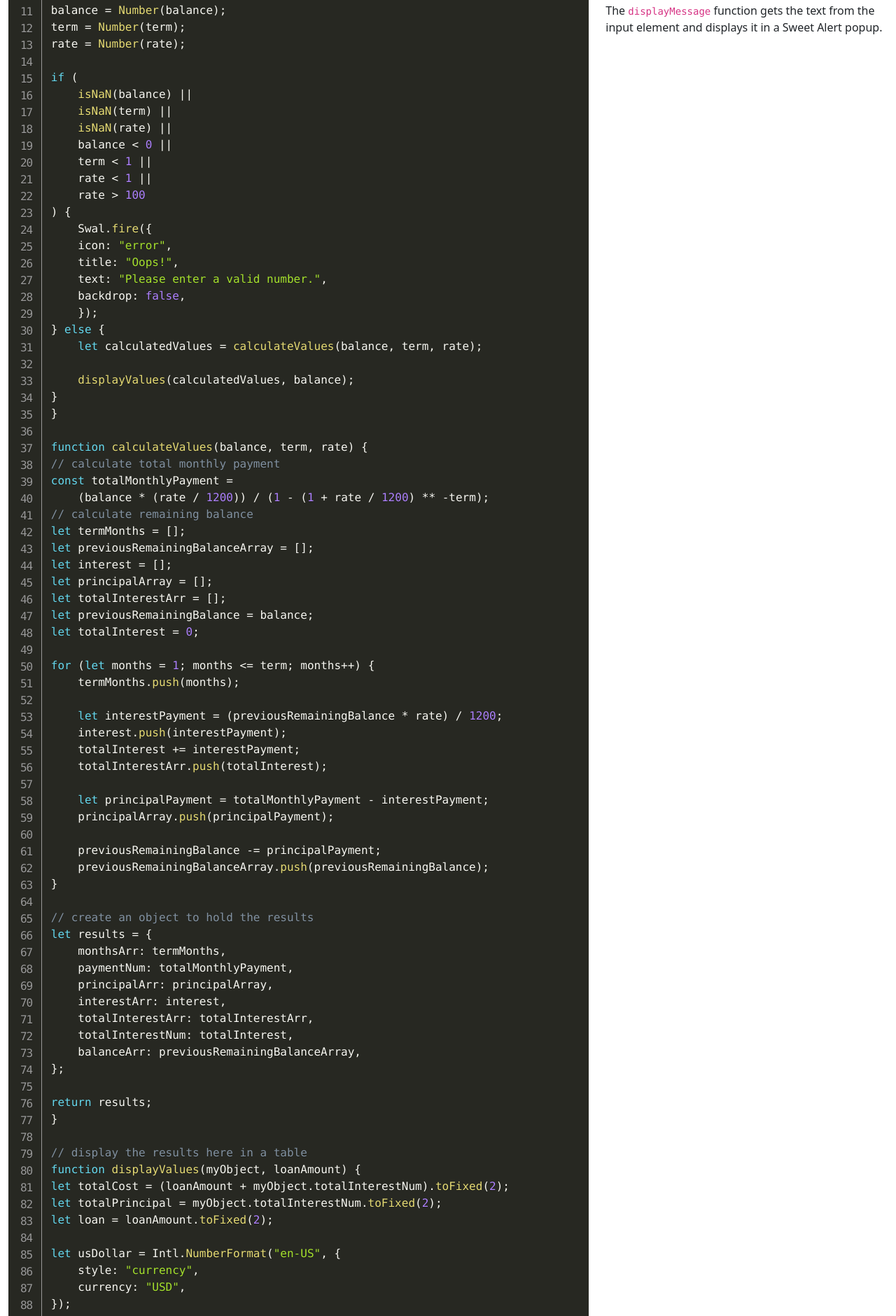
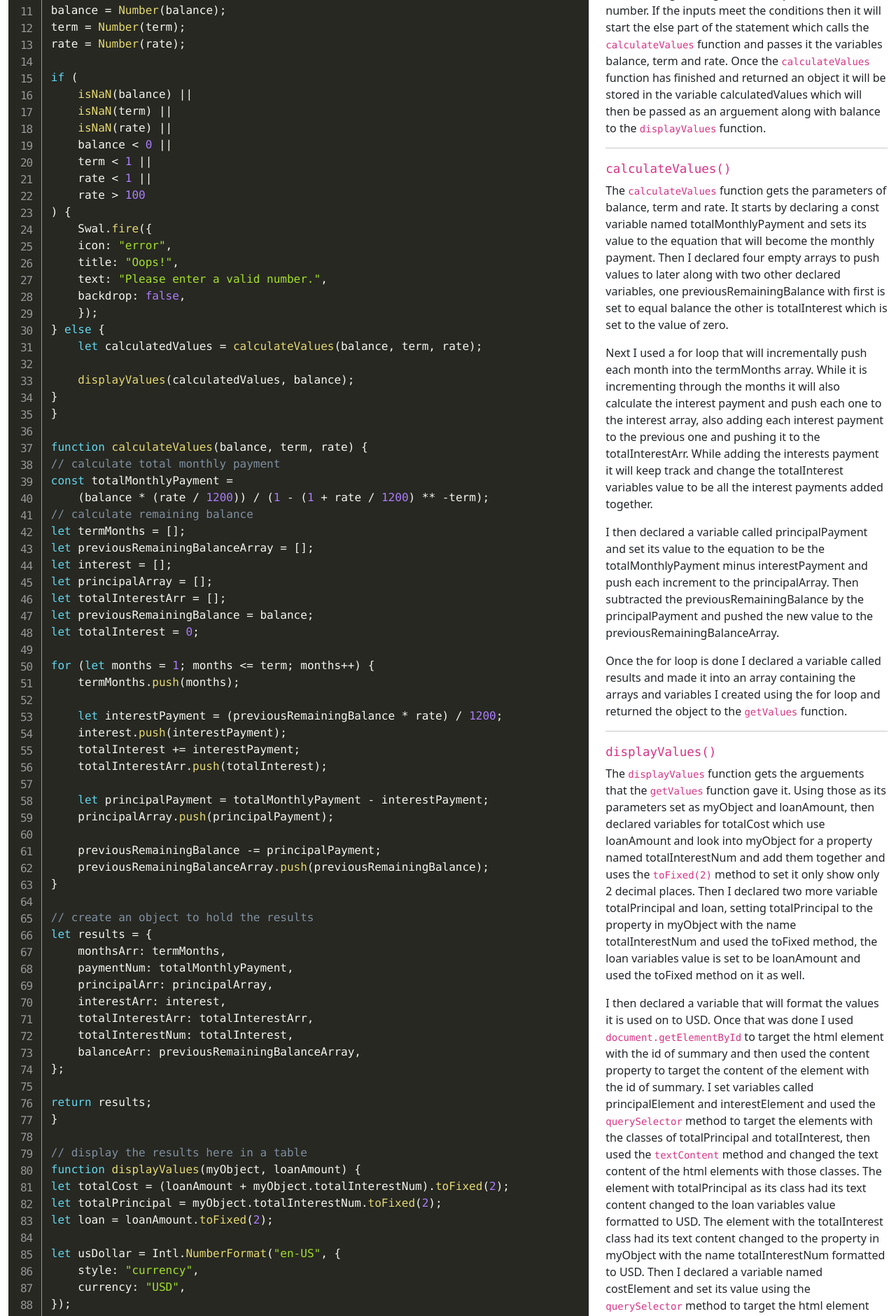
Before and after one commit to kylerigdon/Loan-Shark, a plain HTML site: page code.html in a window 1280 px wide. Shown: the part 440-2320 px from the top of the page at 70% size. Drawn offline with nearby package versions, Linux system fonts and the light colour scheme.

Commit message:
Added a description for each of my functions that shows on the code page

```diff
--- a/code.html
+++ b/code.html
@@ -186,8 +186,14 @@
                             let totalInterest = myObject.totalInterestNum.toFixed(2);
                             let payment = myObject.paymentNum.toFixed(2);
 
-                            tableHtml += `<tr>
-                            <td>${month}</td><td>${payment}</td><td>${principal}</td><td>${interest}</td><td>${totalInterests}</td><td>${balance}</td></tr>`;
+                            tableHtml += `&lt;tr>
+                            &lt;td>${month}&lt;/td>
+                            &lt;td>${payment}&lt;/td>
+                            &lt;td>${principal}&lt;/td>
+                            &lt;td>${interest}&lt;/td>
+                            &lt;td>${totalInterests}&lt;/td>
+                            &lt;td>${balance}&lt;/td>
+                            &lt;/tr>`;
                         }
 
                         let tbody = document.getElementById("tableContent");
@@ -202,21 +208,88 @@
                 <p>The code is structured in three functions.</p>
                 <h5><code>getValues()</code></h5>
                 <p>
-                    The <code>displayMessage</code> function gets the
-                    text from the input element and displays it in
-                    a Sweet Alert popup.
+                    The <code>getValues</code> function gets the
+                    numbers from the input elements. After it has retrieved
+                    the values of the three input elements it then converts each inputs type
+                    from string to number. Then it will run the if/else statement checking to make sure
+                    that the users inputs were numbers and make sure that other conditions are met, if
+                    they are not it will display an error message asking the user to please enter a
+                    valid number. If the inputs meet the conditions then it will start the else part
+                    of the statement which calls the <code>calculateValues</code> function and passes
+                    it the variables balance, term and rate. Once the <code>calculateValues</code>
+                    function has finished and returned an object it will be stored in the variable
+                    calculatedValues which will then be passed as an arguement along with balance
+                    to the <code>displayValues</code> function.
                 </p>
+                <hr>
                 <h5><code>calculateValues()</code></h5>
                 <p>
-                    The <code>displayMessage</code> function gets the
-                    text from the input element and displays it in
-                    a Sweet Alert popup.
+                    The <code>calculateValues</code> function gets the
+                    parameters of balance, term and rate. It starts by declaring a const variable named
+                    totalMonthlyPayment and sets its value to the equation that will become the monthly payment.
+                    Then I declared four empty arrays to push values to later along with two other declared
+                    variables, one previousRemainingBalance with first is set to equal balance the other is
+                    totalInterest which is set to the value of zero.
                 </p>
+                <p>
+                    Next I used a for loop that will incrementally push each month into the termMonths
+                    array. While it is incrementing through the months it will also calculate the
+                    interest payment and push each one to the interest array, also adding each interest payment
+                    to the previous one and pushing it to the totalInterestArr. While adding the interests payment
+                    it will keep track and change the totalInterest variables value to be all the interest payments
+                    added together.
+                </p>
+                <p>
+                    I then declared a variable called principalPayment and set its value to the equation to be
+                    the totalMonthlyPayment minus interestPayment and push each increment to the principalArray.
+                    Then subtracted the previousRemainingBalance by the principalPayment and pushed the new value
+                    to the previousRemainingBalanceArray.
+                </p>
+                <p>
+                    Once the for loop is done I declared a variable called results and made it into an array
+                    containing the arrays and variables I created using the for loop and returned the object
+                    to the <code>getValues</code> function.
+                </p>
+                <hr>
                 <h5><code>displayValues()</code></h5>
                 <p>
-                    The <code>displayMessage</code> function gets the
-                    text from the input element and displays it in
-                    a Sweet Alert popup.
+                    The <code>displayValues</code> function gets the
+                    arguements that the <code>getValues</code> function gave it. Using those as its parameters
+                    set as myObject and loanAmount, then declared variables for totalCost which use loanAmount
+                    and look into myObject for a property named totalInterestNum and add them together and uses
+                    the <code>toFixed(2)</code> method to set it only show only 2 decimal places. Then I declared
+                    two more variable totalPrincipal and loan, setting totalPrincipal to the property in myObject
+                    with the name totalInterestNum and used the toFixed method, the loan variables value is set to
+                    be loanAmount and used the toFixed method on it as well.
+                </p>
+                <p>
+                    I then declared a variable that will format the values it is used on to USD. Once that was done
+                    I used <code>document.getElementById</code> to target the html element with the id of summary and
+                    then
+                    used the content property to target the content of the element with the id of summary. I set
+                    variables called
+                    principalElement and interestElement and used the <code>querySelector</code> method to target the
+                    elements with the classes of totalPrincipal and totalInterest, then used the
+                    <code>textContent</code>
+                    method and changed the text content of the html elements with those classes. The element with
+                    totalPrincipal as its class had its text content changed to the loan variables value formatted to
+                    USD.
+                    The element with the totalInterest class had its text content changed to the property in myObject
+                    with
+                    the name totalInterestNum formatted to USD. Then I declared a variable named costElement and set its
+                    value using the <code>querySelector</code> method to target the html element with the class of
+                    totalCost and changed its text content to the totalCost variable formatted to USD.
+                </p>
+                <p>
+                    I set tableHtml to be an empty string, then utilized a for loop to loop through myObjects property
+                    named monthsArr's length incrementally. I then declared seven variables for each property in
+                    myObject
+                    it will loop through each of the properties at the same index positions that match the value of i.
+                    Once
+                    it has a value from each property it will concatenate a table using these values. After the for loop
+                    has
+                    finished it will take the fully generated table and add it to the tbody.innerHTML. This will display
+                    the finished table on the site for the user.
                 </p>
             </div>
         </div>
```
Also changed, not shown: app.html (+6 -6 lines), js/site.js (+7 -1 lines).
